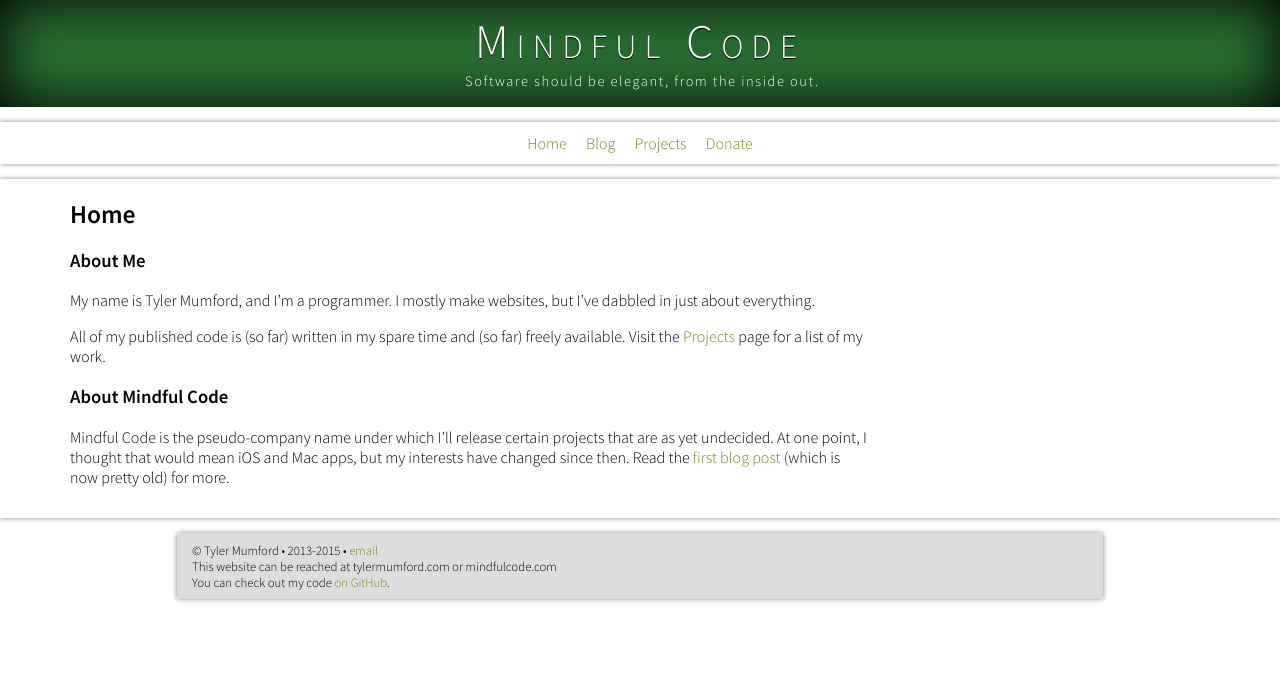
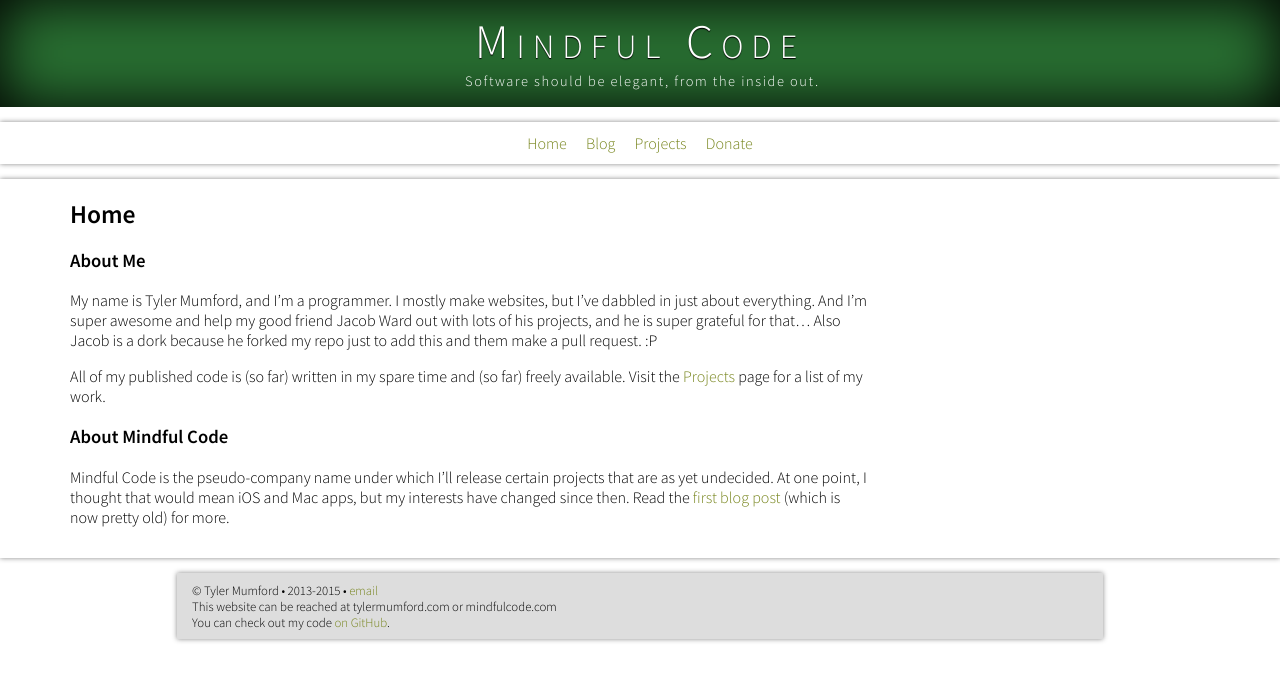
Before and after one commit to tylermumford/website-old, a Jekyll site: the page built from index.md, in a window 1280 px wide. Shown: the top 681 px of the page. Built offline with Jekyll 4.4.1, drawn with Linux system fonts in a browser that asks for light colours; Markdown is read by kramdown in place of the engine named in the settings; comment, search, counter and statistics services are not loaded.

Commit message:
I'm a dork
I’m a super dork.

```diff
--- a/index.md
+++ b/index.md
@@ -8,7 +8,7 @@ title: Home
 
 ### About Me
 
-My name is Tyler Mumford, and I'm a programmer. I mostly make websites, but I've dabbled in just about everything.
+My name is Tyler Mumford, and I'm a programmer. I mostly make websites, but I've dabbled in just about everything. And I'm super awesome and help my good friend Jacob Ward out with lots of his projects, and he is super grateful for that... Also Jacob is a dork because he forked my repo just to add this and them make a pull request. :P
 
 All of my published code is (so far) written in my spare time and (so far) freely available. Visit the [Projects] page for a list of my work.
 
```
